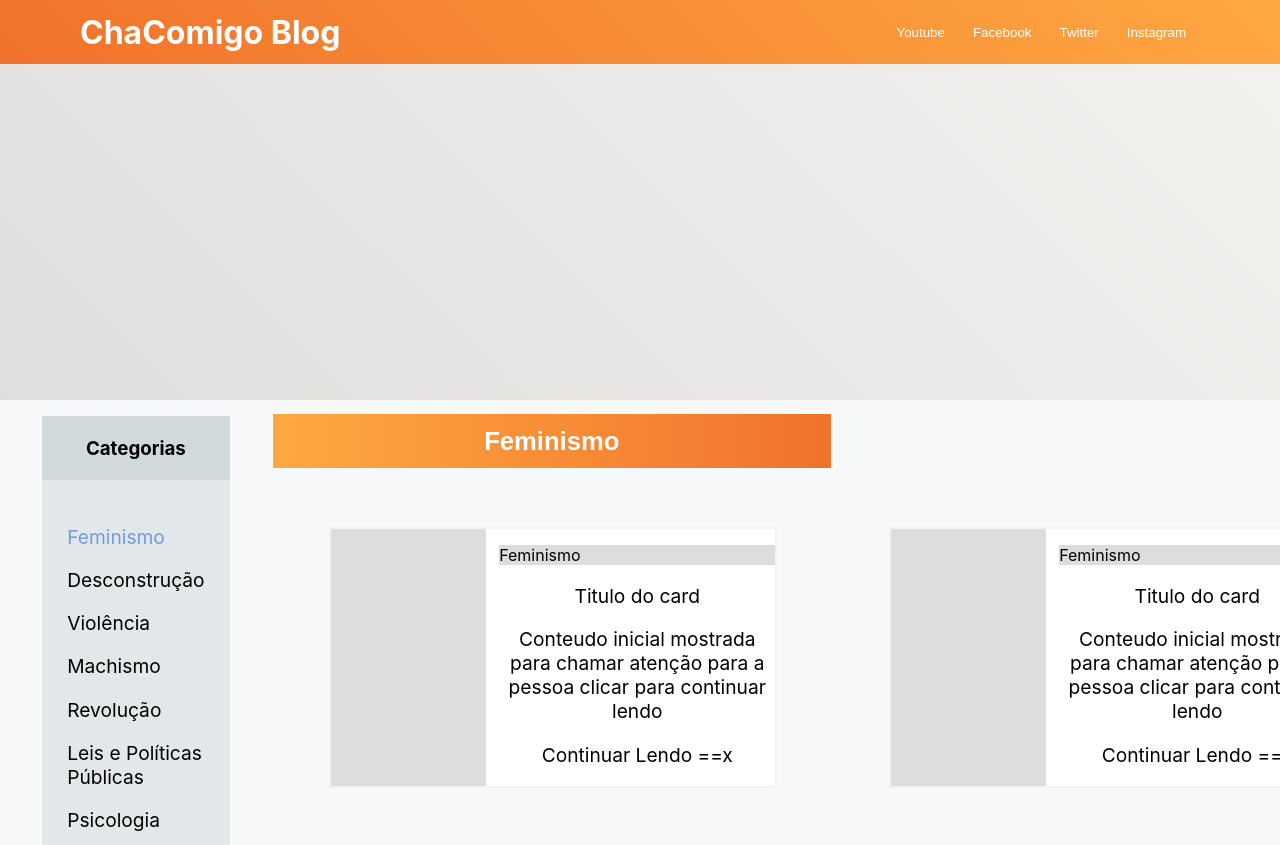
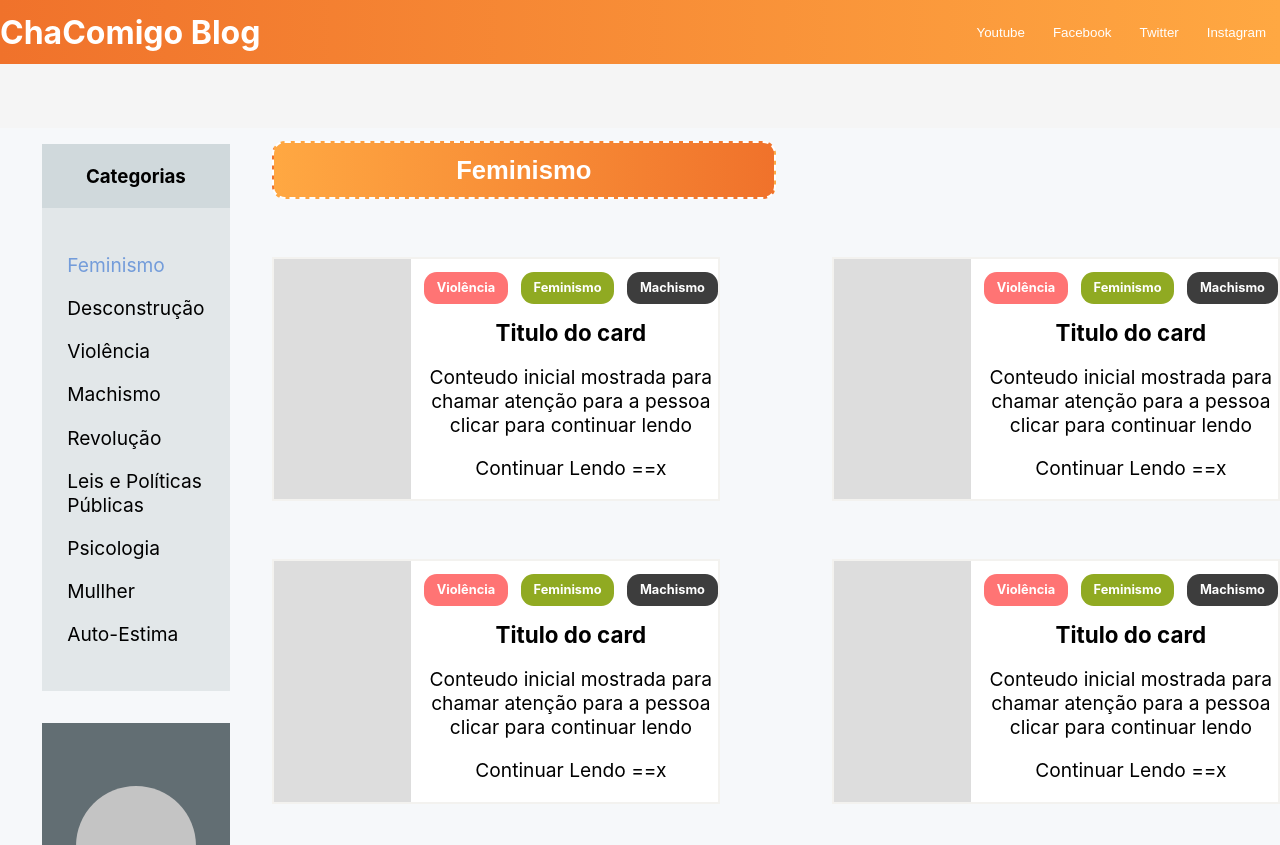
Before and after one commit to gislainejessica/blog-chacomigo, a Next.js app: page /home in a window 1280 px wide. Shown: the top 845 px of the page. Built offline with nearby package versions, Linux system fonts and the light colour scheme.

Commit message:
center background

```diff
--- a/components/About/styles.ts
+++ b/components/About/styles.ts
@@ -1,13 +1,10 @@
 import styled from 'styled-components';
-
 
 export const Header = styled.div`
   width: 'auto';
   height: 7.7rem;
   background:#626E73;
   position: 'absolute';
-  /* margin: 1rem ; */
-  /* padding: .8rem; */
 `;
 
 export const Picture = styled.div`
@@ -19,35 +16,29 @@ export const Picture = styled.div`
   display: flex;
   align-self: center;
   margin: -60px auto 2px;
-  /* margin: 1rem ; */
-  /* padding: .8rem; */
 `;
 
 
 export const Container = styled.div`
   display: flex;
   flex-direction: column;
-  /* width: 95%; */
   height: 'auto';
   background:#E2E7E9;
   margin: 1rem ;
-  /* padding: .8rem; */
 `;
 
 export const Content = styled.div`
-  /* width: 95%; */
-  /* height: 'auto';
-  background:#E2E7E9;
-  margin: 1rem ;  */
   padding: 1.6rem;
 `;
 
 export const Title = styled.h1`
   font-size: 1.6rem;
   font-weight: Bold;
+  color: #222;
 `;
 
 export const Text = styled.p`
   font-size: 1.2rem;
   font-weight: normal;
+  color: #444;
 `;
--- a/components/Card/index.tsx
+++ b/components/Card/index.tsx
@@ -1,17 +1,27 @@
 import React from 'react'
-import { Container, Text, Tag, Image } from './styles'
+import { Container, Text, Title, Image, Tags } from './styles'
+
+import MyTag from '../../components/Tag'
 
 const Card: React.FC = () => {
   return (
     <Container >
       <Image />
       <div>
-        <Tag>
-          Feminismo
-        </Tag>
-        <Text>
+        <Tags>
+          <MyTag color="#ff7474" size={1}>
+            Violência
+          </MyTag>
+          <MyTag color="#90aa22" size={1}>
+            Feminismo
+          </MyTag>
+          <MyTag color="#3d3d3d" size={1}>
+            Machismo
+          </MyTag>
+        </Tags>
+        <Title>
           Titulo do card
-        </Text>
+        </Title>
         <Text>
           Conteudo inicial mostrada para
           chamar atenção para a pessoa
--- a/components/Card/styles.ts
+++ b/components/Card/styles.ts
@@ -4,8 +4,7 @@ export const Container = styled.div`
   width: 80%;
   height: 'auto';
   background:#fff;
-  margin: 3.6rem ;
-  /* padding: .8rem; */
+  margin-top: 3.6rem;
   display: flex;
   border: 2px solid #f3f2ef;
 `;
@@ -17,17 +16,19 @@ export const Text = styled.p`
   margin-left: .8rem;
 `;
 
-export const Tag = styled.p`
-  font-size: 1rem;
-  font-weight: normal;
-  text-align: left;
-  background:#ddd;
+export const Title = styled.h1`
+  font-size: 1.4rem;
+  font-weight: bold;
+  text-align: center;
   margin-left: .8rem;
 `;
-
 
 export const Image = styled.div`
   width: 100%;
   height: 'auto';
   background:#ddd;
 `;
+
+export const Tags = styled.div`
+  display: flex;
+`;
--- a/components/Header/index.tsx
+++ b/components/Header/index.tsx
@@ -1,10 +1,11 @@
 import React from 'react';
 import Link from 'next/link'
-import { Container, Logo, SocialMedia, Links } from './styles';
+import { Container, MaxWidth, Logo, SocialMedia, Links } from './styles';
 
 const Header: React.FC = () => {
   return (
     <Container>
+      <MaxWidth>
         <Link href="/article">
           <Logo>ChaComigo Blog</Logo>
         </Link>
@@ -23,6 +24,7 @@ const Header: React.FC = () => {
             Instagram
         </SocialMedia>
         </Links>
+      </MaxWidth>
     </Container>
   );
 };
--- a/components/Header/styles.ts
+++ b/components/Header/styles.ts
@@ -3,20 +3,33 @@ import styled from 'styled-components';
 export const Container = styled.div`
   width: 100%;
   height: 4rem;
-  /* background: #84BBE3; */
-   background: #F0722B;
-   background: linear-gradient(45deg, #F0722B,  #FFA842);
-  padding: 0 5rem;
+
+  background: linear-gradient(90deg, #F0722B, 50%,  #FFA842);
+  /* padding: 0 5rem; */
   display: flex;
+  flex: 1;
   flex-direction: row;
-  justify-content: space-between;
+  justify-content: center;
   align-items: center;
   position: fixed;
 `;
 
+export const MaxWidth = styled.div`
+  max-width: 1280px;
+  height: 4rem;
+
+  /* padding: 0 5rem; */
+  display: flex;
+  flex: 1;
+  flex-direction: row;
+  justify-content: space-between;
+  align-items: center;
+`;
+
+
 export const Logo = styled.h1`
   color: #fff;
-`
+`;
 
 export const Links = styled.div`
   display: flex;
--- a/components/Newsletter/styles.ts
+++ b/components/Newsletter/styles.ts
@@ -1,7 +1,6 @@
 import styled from 'styled-components';
 
 export const Container = styled.div`
-  /* width: 95%; */
   display: flex;
   flex-direction: column;
   align-items: center;
@@ -10,6 +9,7 @@ export const Container = styled.div`
   margin: 1rem ;
   padding: .8rem;
 `;
+
 export const Title = styled.h1`
   font-size: 1.6rem;
   font-weight: Bold;
@@ -27,8 +27,11 @@ export const Text = styled.p`
 export const Press = styled.button`
   font-size: 1.2rem;
   font-weight: normal;
+
   color: #3C96CA;
   background:#fff;
+  background: linear-gradient(90deg, #ffff,  #f3f2ef);
+
   text-align: center;
   border: none;
   border-radius: .8rem;
@@ -39,7 +42,6 @@ export const Press = styled.button`
 
 
 export const Input = styled.input`
-
   background: #384953;
   border: 2px solid #3C96CA;
   border-radius: .8rem;
--- /dev/null
+++ b/components/Tag/index.tsx
@@ -0,0 +1,19 @@
+import React from 'react';
+
+import { Container } from './styles';
+
+interface PropsTag {
+  color: string;
+  size: number;
+  children: React.ReactNode
+}
+
+const Tag: React.FC<PropsTag> = ({ color, size, children }) => {
+  return (
+    <Container color={color}>
+      <h1>{children}</h1>
+    </Container>
+  );
+};
+
+export default Tag;
--- /dev/null
+++ b/components/Tag/styles.ts
@@ -0,0 +1,26 @@
+import styled from 'styled-components';
+
+interface PropsTag {
+  color: string
+}
+
+export const Container = styled.div<PropsTag>`
+  border-radius: .8rem;
+  background: ${props => props.color};
+
+  margin-left: .8rem;
+  margin-top: .8rem;
+  padding-left: .8rem;
+  padding-right: .8rem;
+
+  width: 'auto';
+  /* height: 20; */
+
+  h1 {
+    font-size: .8rem;
+    font-weight: bold;
+    text-align: center;
+    color: #ffff;
+    /* padding: .4rem 1rem; */
+  }
+`;
--- a/pages/article.tsx
+++ b/pages/article.tsx
@@ -16,7 +16,7 @@ export default function Article() {
       <Menu />
 
       <main className={styles.main}>
-        <h1> Artigos aqui</h1>
+        {/* <h1> Artigos aqui</h1> */}
       </main>
 
       <Footer />
--- a/pages/home.tsx
+++ b/pages/home.tsx
@@ -3,9 +3,7 @@ import Head from 'next/head'
 import Menu from '../components/Header'
 import Footer from '../components/Footer'
 
-import styles from '../styles/Article.module.css'
-
-import { Container, Tag } from '../styles/pages/Home'
+import { Container, Tag, MaxWidth, Main, Content, Sidebar } from '../styles/pages/Home'
 import Categories from '../components/Categories'
 import Newsletter from '../components/Newsletter'
 import Card from '../components/Card'
@@ -14,22 +12,23 @@ import Link from 'next/link'
 
 export default function Home() {
   return (
-    <div className={styles.container}>
+    <>
       <Head>
         <title>Chá Comigo</title>
         <link rel="icon" href="/favicon.ico" />
       </Head>
 
       <Menu />
-      <Container />
-      <main className={styles.main}>
-        <div className={styles.sidebar}>
+      <Container>
+        <MaxWidth>
+          <Main>
+            <Sidebar>
               <Categories />
               <About />
               <Newsletter />
-        </div>
+            </Sidebar>
 
-        <div className={styles.content}>
+            <Content>
               <Tag> Feminismo </Tag>
               <div />
               <Link href="article">
@@ -41,11 +40,13 @@ export default function Home() {
               <Card />
               <Card />
 
-        </div>
-      </main>
+            </Content>
+          </Main>
+        </MaxWidth>
+      </Container>
 
 
       <Footer />
-    </div>
+    </>
   )
 }
--- a/styles/Article.module.css
+++ b/styles/Article.module.css
@@ -1,24 +1,17 @@
 .container {
   min-height: 100vh;
-  /* padding: 0 0.5rem; */
   display: flex;
   flex-direction: column;
-  /* justify-content: center;
-  align-items: center; */
-  /* background:turquoise; */
   background: linear-gradient(45deg, #c9c9c9,  #f3f2ef);
-
 }
 
 .main {
-  /* padding: 5rem 0; */
   flex: 1;
   display: flex;
   flex-direction: row;
   justify-content: space-between;
   align-items: flex-start;
   background:#f6f8fa;
-  /* padding: 0 1.6rem; */
 }
 
 .content {
@@ -27,21 +20,16 @@
   background:#f6f8fa;
   display: grid;
   grid-template-columns: 2fr 2fr;
-  /* justify-content: center; */
   align-items: center;
 
   min-width: 70rem;
 }
 
 .sidebar{
-  /* min-width: 6rem; */
   background:#f6f8fa;
   display: flex;
   flex-direction: column;
-  /* justify-content: center; */
-  /* align-items: center; */
-    padding: 0 1.6rem;
-
+  padding: 0 1.6rem;
 }
 
 .footer {
@@ -63,82 +51,6 @@
   align-items: center;
 }
 
-.title a {
-  color: #0070f3;
-  text-decoration: none;
-}
-
-.title a:hover,
-.title a:focus,
-.title a:active {
-  text-decoration: underline;
-}
-
-.title {
-  margin: 0;
-  line-height: 1.15;
-  font-size: 4rem;
-}
-
-.title,
-.description {
-  text-align: center;
-}
-
-.description {
-  line-height: 1.5;
-  font-size: 1.5rem;
-}
-
-.code {
-  background: #fafafa;
-  border-radius: 5px;
-  padding: 0.75rem;
-  font-size: 1.1rem;
-  font-family: Menlo, Monaco, Lucida Console, Liberation Mono, DejaVu Sans Mono,
-    Bitstream Vera Sans Mono, Courier New, monospace;
-}
-
-.grid {
-  display: flex;
-  align-items: center;
-  justify-content: center;
-  flex-wrap: wrap;
-
-  max-width: 800px;
-  margin-top: 3rem;
-}
-
-.card {
-  margin: 1rem;
-  flex-basis: 45%;
-  padding: 1.5rem;
-  text-align: left;
-  color: inherit;
-  text-decoration: none;
-  border: 1px solid #eaeaea;
-  border-radius: 10px;
-  transition: color 0.15s ease, border-color 0.15s ease;
-}
-
-.card:hover,
-.card:focus,
-.card:active {
-  color: #0070f3;
-  border-color: #0070f3;
-}
-
-.card h3 {
-  margin: 0 0 1rem 0;
-  font-size: 1.5rem;
-}
-
-.card p {
-  margin: 0;
-  font-size: 1.25rem;
-  line-height: 1.5;
-}
-
 .logo {
   height: 1em;
 }
--- a/styles/pages/Home.ts
+++ b/styles/pages/Home.ts
@@ -2,19 +2,62 @@ import styled from 'styled-components';
 
 export const Container = styled.div`
   width: 100%;
-  /* height: 15rem; */
-  height: 30vh;
-  /* background: #69A1AC; */
-  margin-bottom: 10rem;
+  min-height: 100vh;
+
+  display: flex;
+  flex: 1;
+  justify-content: center;
+  align-self: center;
+
+  background: #f5f5f5;
+
 `;
 
 export const Tag = styled.button`
-  /* background: #739CDA; */
   background: linear-gradient(-90deg, #F0722B,  #FFA842);
 
   color: #fff;
-  border: 1px solid #fff;
+  border: 2px dashed #fff;
   padding: .8rem;
   font-weight: bold;
   font-size: 1.6rem;
+  width: 90%;
+  border-radius: .8rem;
+
 `;
+
+export const MaxWidth = styled.div`
+  max-width: 1280px;
+
+  padding-top: 8rem ;
+  display: flex;
+  flex: 1;
+  align-items: flex-start;
+`;
+
+export const Main = styled.main`
+  flex: 1;
+  display: flex;
+  flex-direction: row;
+  justify-content: space-between;
+  align-items: flex-start;
+  background: #f6f8fa;
+`;
+
+export const Content = styled.div`
+  padding: .8rem 0;
+
+  background: #f6f8fa;
+  display: grid;
+  grid-template-columns: 2fr 2fr;
+  align-items: center;
+
+  min-width: 70rem;
+`;
+
+export const Sidebar = styled.div`
+  background: #f6f8fa;
+  display: flex;
+  flex-direction: column;
+  padding: 0 1.6rem;
+`;
```
Lines whose indentation alone changed are shown as unchanged.
